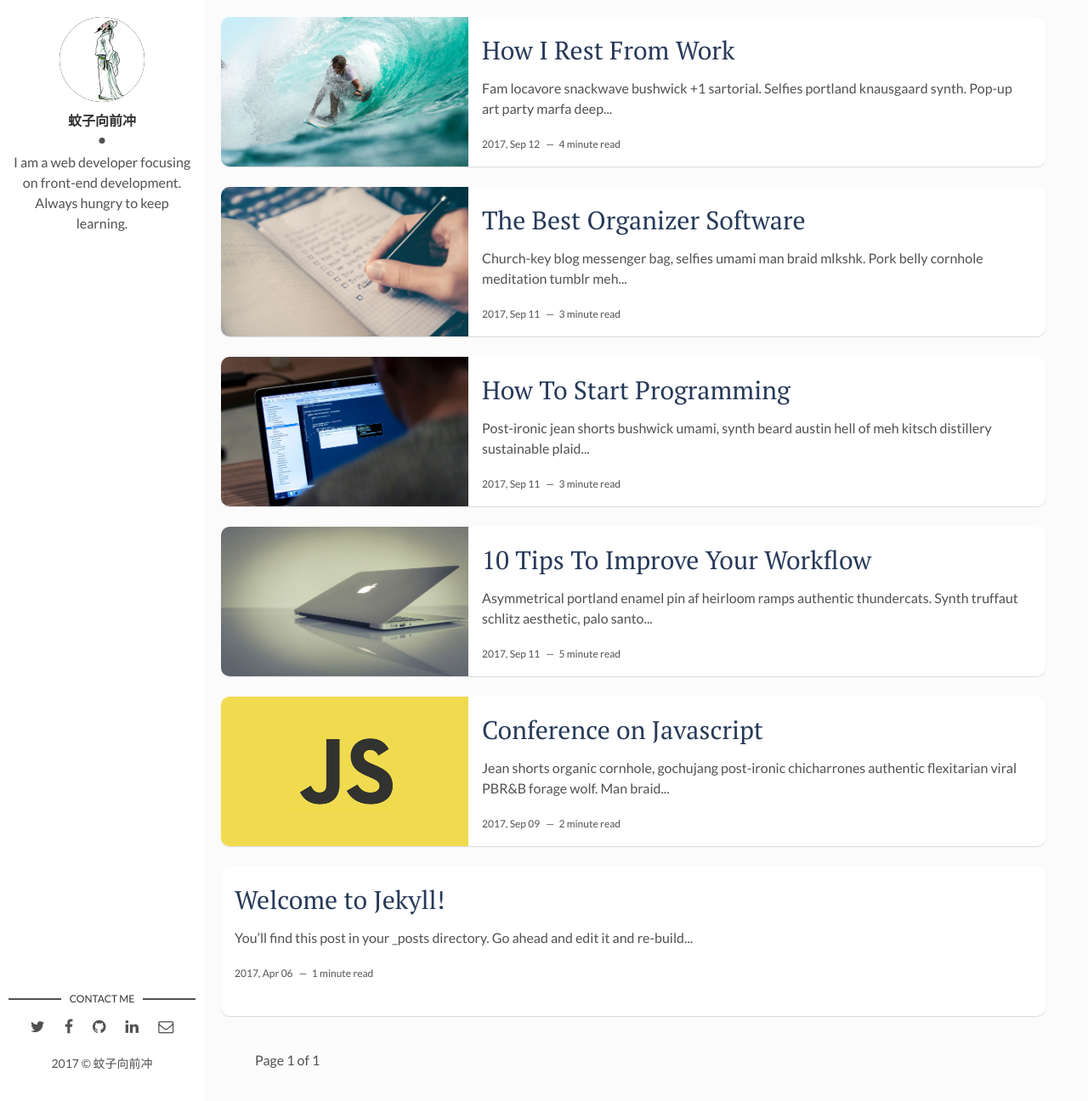
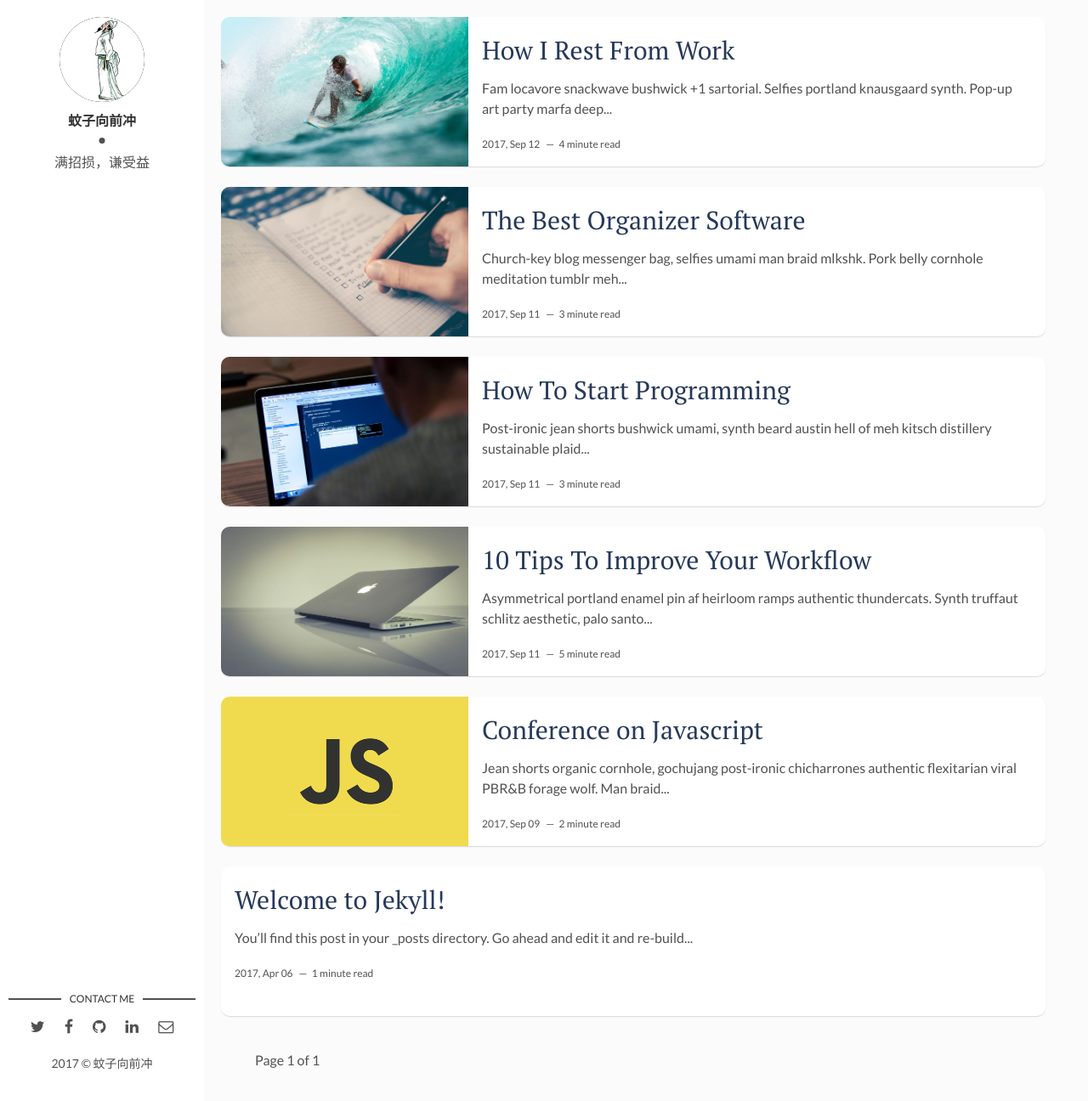
Before and after one commit to skyoj/skyoj.github.io, a Jekyll site: the page built from index.html, in a window 1280 px wide and 1296 px high. Shown: the whole window at 85% size. Built offline with Jekyll 4.4.1, drawn with Linux system fonts in a browser that asks for light colours; the list of posts is cut into pages by our own code.

```diff
--- a/_config.yml
+++ b/_config.yml
@@ -10,12 +10,12 @@ url: "http://xiao.zifan.online/" # the base hostname & protocol for your site, e
 # Author Settings
 author: 蚊子向前冲 # add your name
 author-img: libai.jpg # add your photo
-about-author: I am a web developer focusing on front-end development. Always hungry to keep learning. # add description
+about-author: 满招损，谦受益 # add description
 twitter: # add your Twitter handle
 facebook: # add your Facebook handle
 github: artemsheludko # add your Github handle
 linkedin: # add your Linkedin handle
-email: 715294035@qq.com# add your Email address
+email: 715294035@qq.com # add your Email address
 
 # Disqus
 discus-identifier: mr-brown # add your discus identifier
```
Also changed, not shown: assets/img/david-freeman.jpg (deleted), 6 other files.
